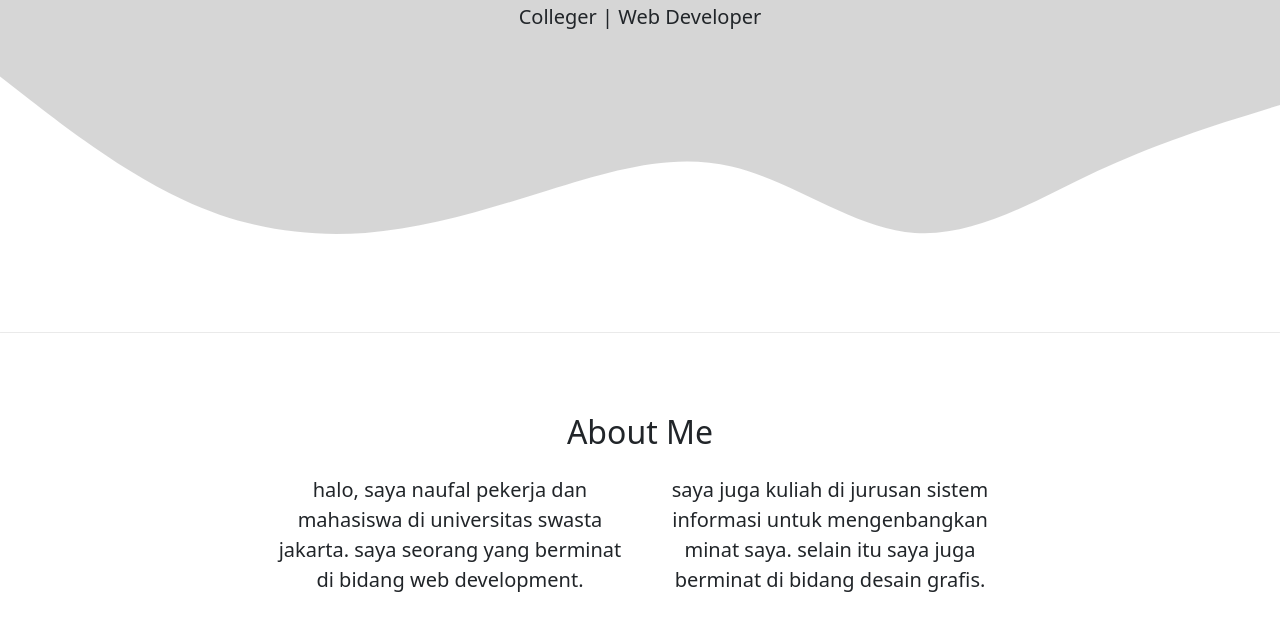
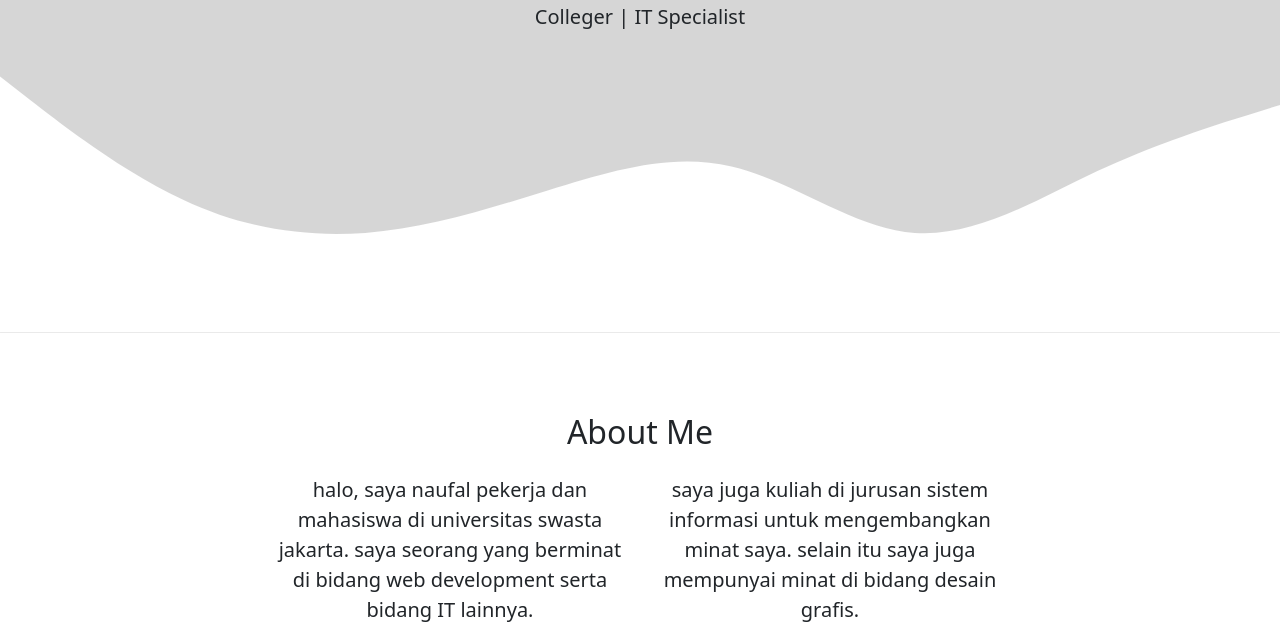
Before and after one commit to naufalmuhammad20/naufalmuhammad20.github.io, a plain HTML site: page index.html in a window 1280 px wide. Shown: the part 369-1007 px from the top of the page. Drawn offline with nearby package versions, Linux system fonts and the light colour scheme.

Commit message:
mengubah title

```diff
--- a/index.html
+++ b/index.html
@@ -48,7 +48,7 @@
     <section class="jumbotron text-center">
       <img src="img/naufal.jpg" alt="naufal" width="200" class="rounded-circle img-thumbnail" />
       <h1 class="display-4">Muhammad Naufal</h1>
-      <p class="lead">Colleger | Web Developer</p>
+      <p class="lead">Colleger | IT Specialist</p>
 
       <svg xmlns="http://www.w3.org/2000/svg" viewBox="0 0 1440 320">
         <path
@@ -70,9 +70,9 @@
         </div>
         <div class="row justify-content-center fs-5 text-center">
           <div class="col-md-4">
-            <p>halo, saya naufal pekerja dan mahasiswa di universitas swasta jakarta. saya seorang yang berminat di bidang web development.</p>
+            <p>halo, saya naufal pekerja dan mahasiswa di universitas swasta jakarta. saya seorang yang berminat di bidang web development serta bidang IT lainnya.</p>
           </div>
-          <div class="col-md-4">saya juga kuliah di jurusan sistem informasi untuk mengenbangkan minat saya. selain itu saya juga berminat di bidang desain grafis.</div>
+          <div class="col-md-4">saya juga kuliah di jurusan sistem informasi untuk mengembangkan minat saya. selain itu saya juga mempunyai minat di bidang desain grafis.</div>
         </div>
       </div>
 
```
